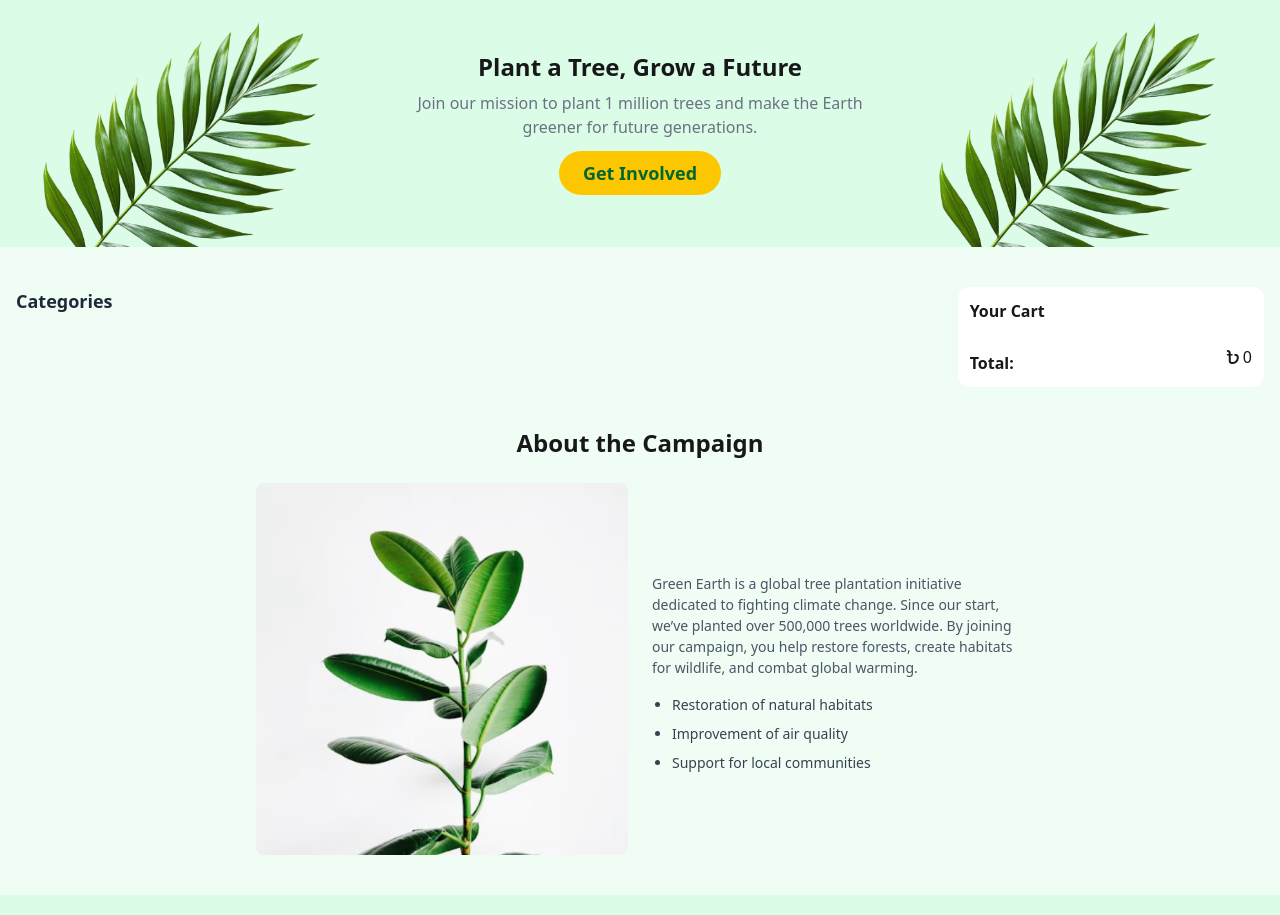
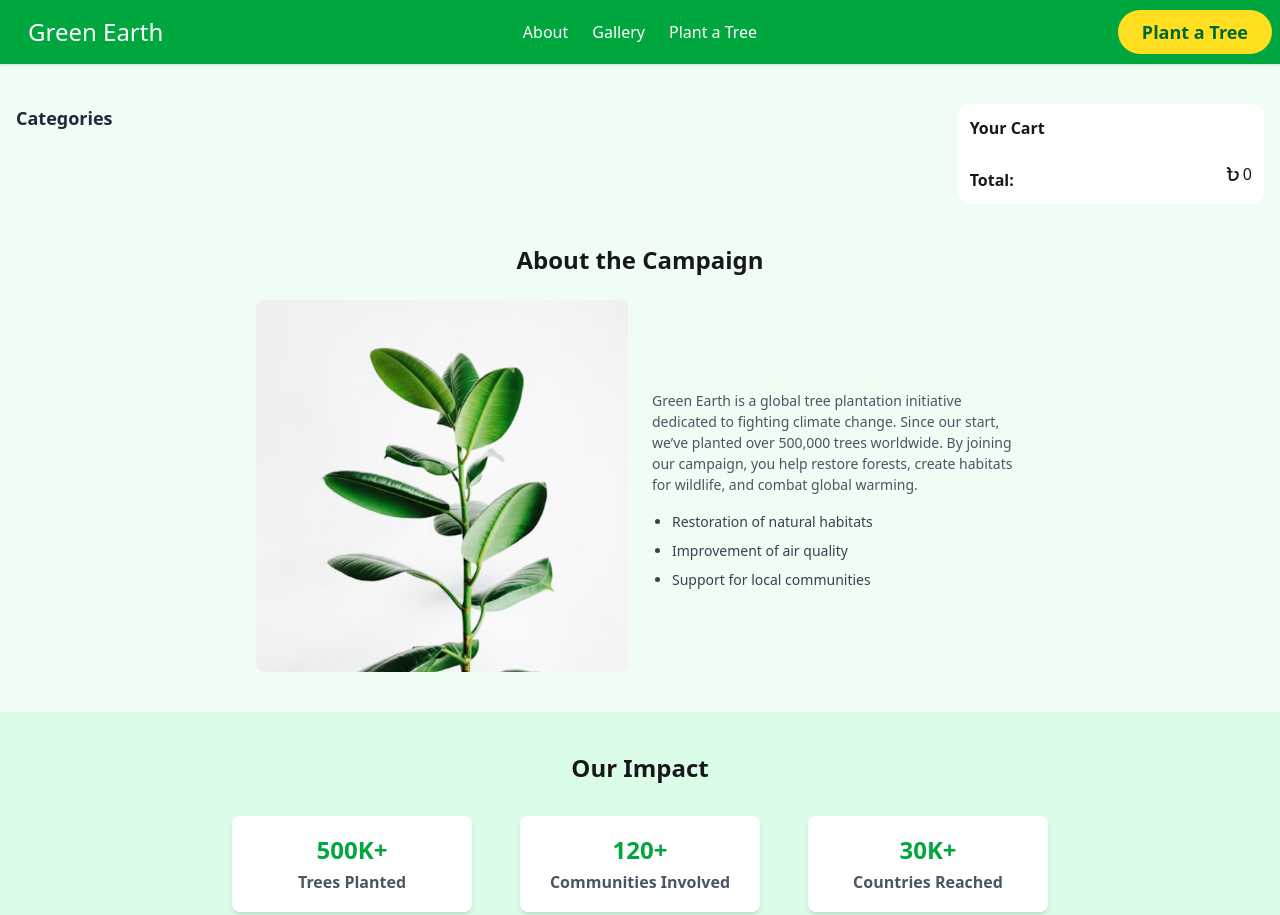
Before and after one commit to touhidulchy/Assignment-06, a plain HTML site: page index.html in a window 1280 px wide. Shown: the top 915 px of the page. Drawn offline with nearby package versions, Linux system fonts and the light colour scheme; no server answers.

Commit message:
second commit

```diff
--- a/index.html
+++ b/index.html
@@ -19,7 +19,7 @@
 <body>
 
 <header>
-  <!-- <div class="navbar bg-green-600 shadow-sm">
+  <div class="navbar bg-green-600 shadow-sm">
     <div class="navbar-start">
       <div class="dropdown">
         <div tabindex="0" class="hover:text-white transition-colors duration-300 ml-5 lg:hidden">
@@ -49,11 +49,11 @@
         Plant a Tree
       </a>
     </div>
-  </div> -->
+  </div>
 </header>
 
 <section class="bg-green-100">
-  <div class="flex justify-between items-center">
+  <!-- <div class="flex justify-between items-center">
     <div class="hidden md:block">
       <img class="w-11/12" src="assets/hero-leaf1.png" alt="">
     </div>
@@ -71,7 +71,7 @@
     <div class="hidden md:block">
       <img class="w-11/12" src="assets/hero-leaf1.png" alt="">
     </div>
-  </div>
+  </div> -->
 </section>
 
 <section class="bg-green-50 py-10">
```
